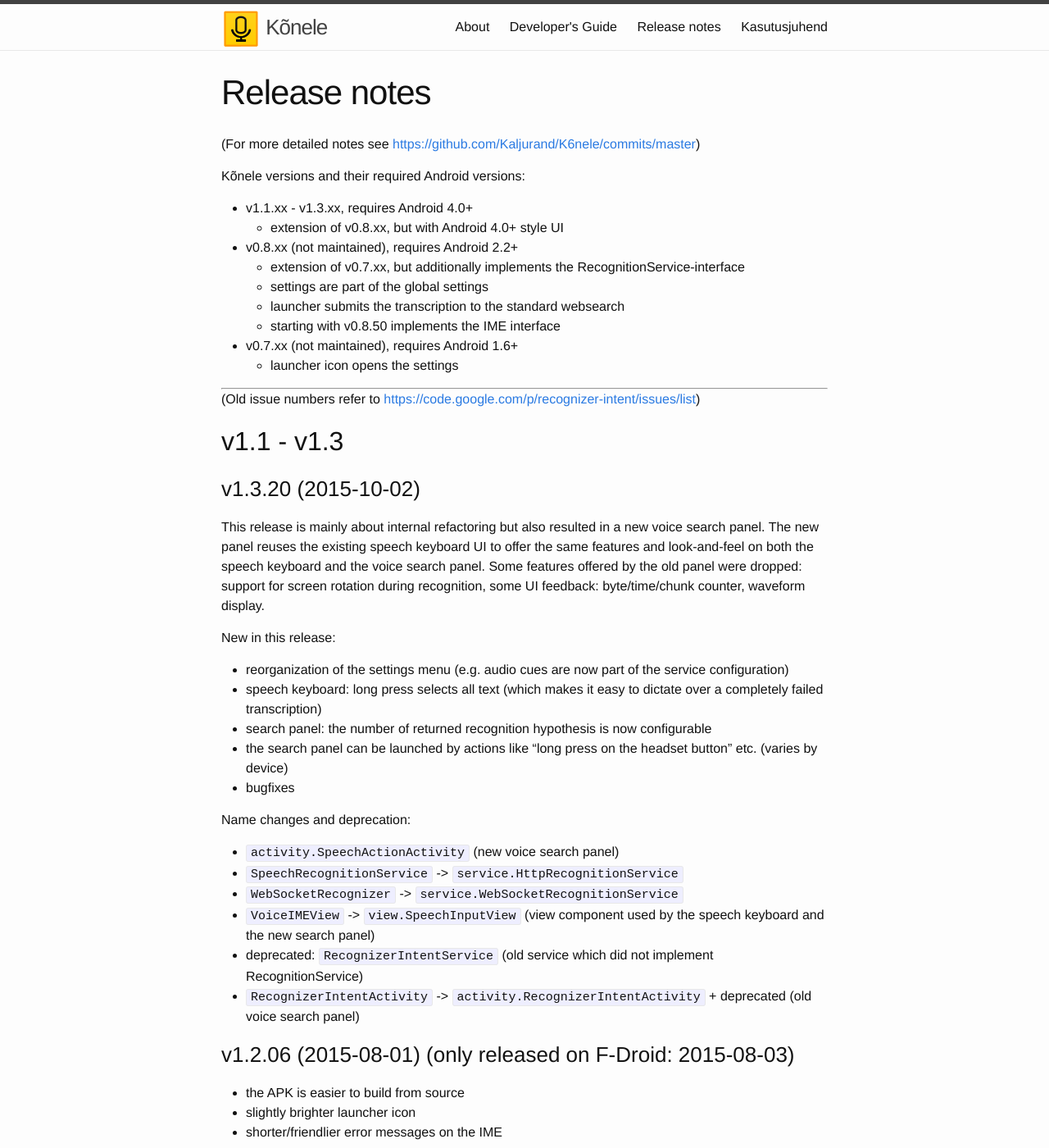
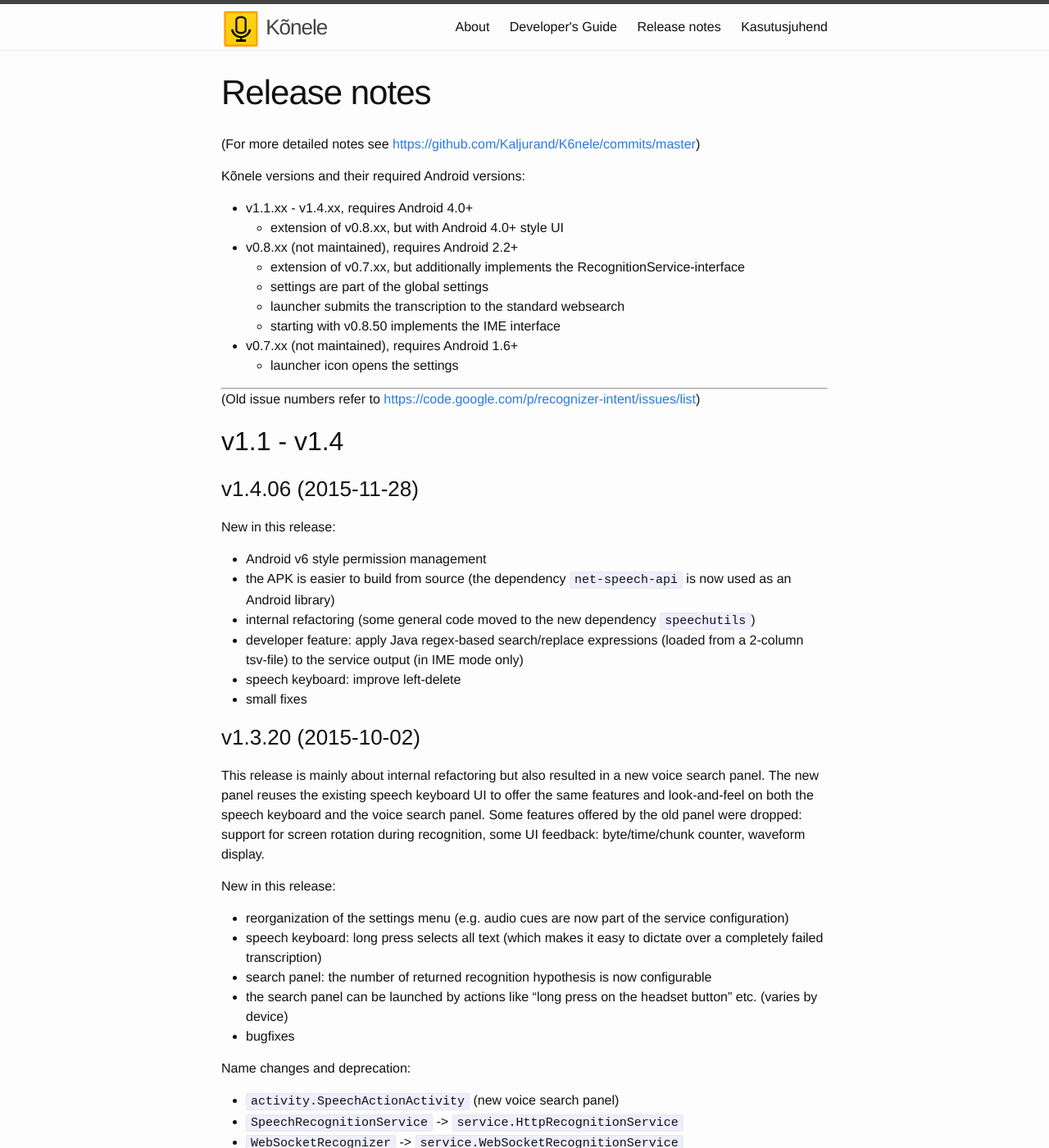
Before and after one commit to Kaljurand/K6nele, a Jekyll site: the page built from docs/en/release_notes.md, in a window 1280 px wide and 1400 px high. Shown: the whole window at 82% size. Built offline with Jekyll 4.4.1, drawn with Linux system fonts in a browser that asks for light colours.

Commit message:
Announce v1.4.06

```diff
--- a/docs/en/release_notes.md
+++ b/docs/en/release_notes.md
@@ -7,7 +7,7 @@ title: Release notes
 
 Kõnele versions and their required Android versions:
 
-  - v1.1.xx - v1.3.xx, requires Android 4.0+
+  - v1.1.xx - v1.4.xx, requires Android 4.0+
     - extension of v0.8.xx, but with Android 4.0+ style UI
   - v0.8.xx (not maintained), requires Android 2.2+
     - extension of v0.7.xx, but additionally implements the RecognitionService-interface
@@ -21,7 +21,18 @@ Kõnele versions and their required Android versions:
 
 (Old issue numbers refer to <https://code.google.com/p/recognizer-intent/issues/list>)
 
-## v1.1 - v1.3
+## v1.1 - v1.4
+
+### v1.4.06 (2015-11-28)
+
+New in this release:
+
+- Android v6 style permission management
+- the APK is easier to build from source (the dependency `net-speech-api` is now used as an Android library)
+- internal refactoring (some general code moved to the new dependency `speechutils`)
+- developer feature: apply Java regex-based search/replace expressions (loaded from a 2-column tsv-file) to the service output (in IME mode only)
+- speech keyboard: improve left-delete
+- small fixes
 
 ### v1.3.20 (2015-10-02)
 
```
Also changed, not shown: _posts/2015-11-28-k6nele-1.4.06.md (added, +8 -0 lines).
